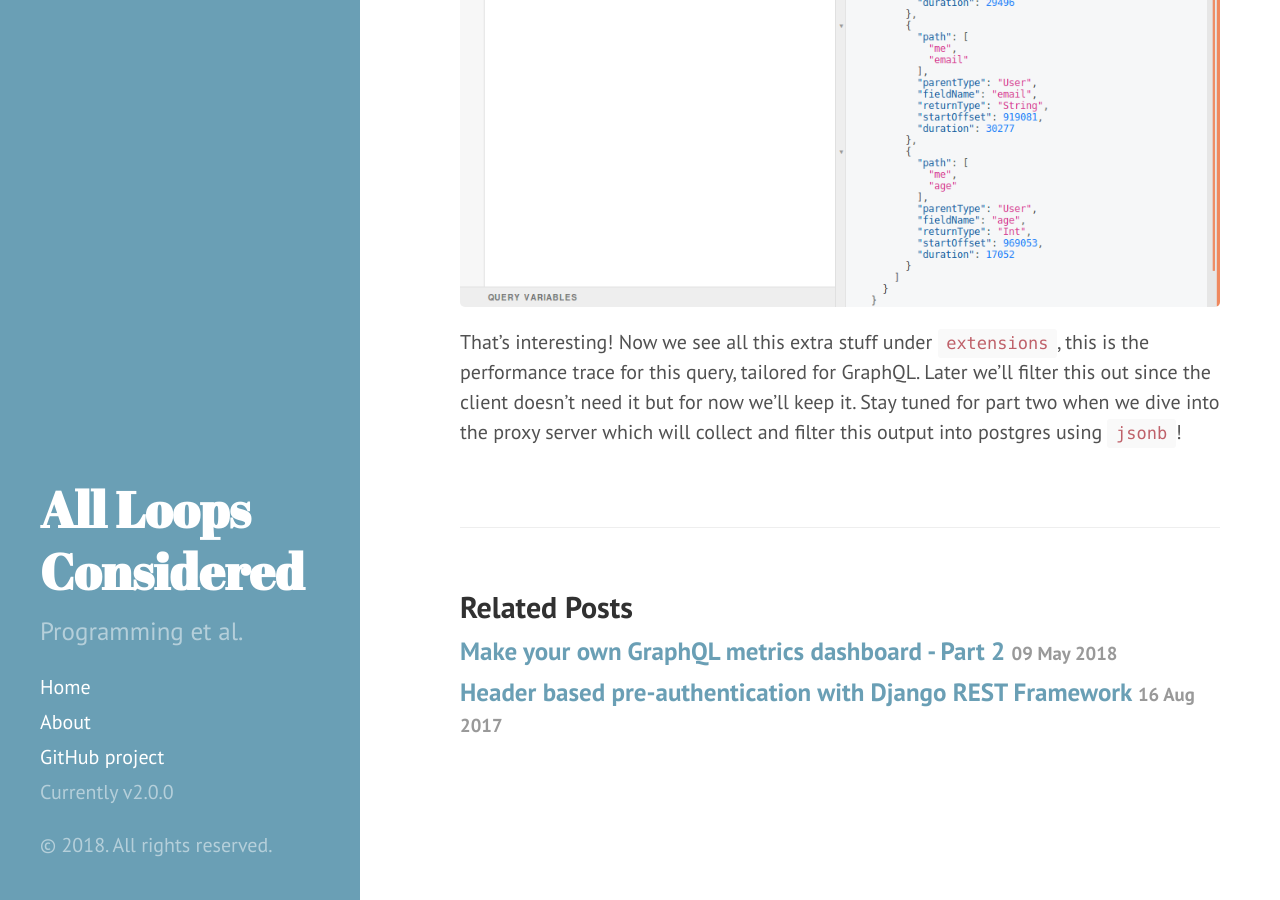
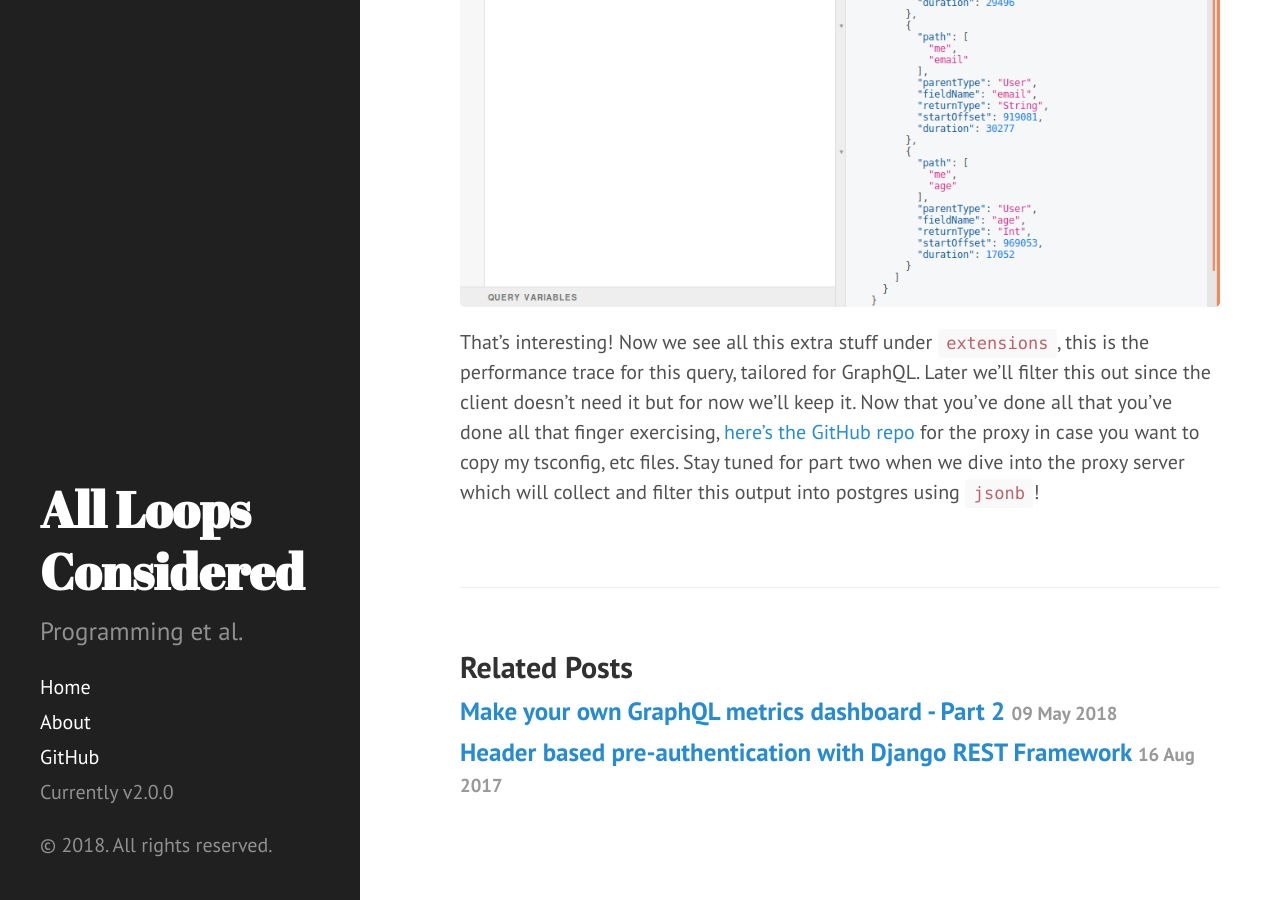
Before and after one commit to mpicard/mpicard.github.io, a Jekyll site: the page built from _posts/2018-05-09-graphql-metrics-part-1.md, in a window 1280 px wide and 900 px high, scrolled down 2931 px. Built offline with Jekyll 4.4.1, drawn with Linux system fonts in a browser that asks for light colours; Markdown is read by kramdown in place of the engine named in the settings; comment, search, counter and statistics services are not loaded.

Commit message:
Update about and add link to repo

```diff
--- a/_includes/sidebar.html
+++ b/_includes/sidebar.html
@@ -21,7 +21,7 @@
       {% endif %} {% endif %} {% endfor %}
 
       <a class="sidebar-nav-item"
-         href="{{ site.github.repo }}">GitHub project</a>
+         href="{{ site.github.repo }}">GitHub</a>
       <span class="sidebar-nav-item">Currently v{{ site.version }}</span>
     </nav>
 
--- a/_layouts/default.html
+++ b/_layouts/default.html
@@ -3,7 +3,7 @@
 
 {% include head.html %}
 
-<body class="theme-base-0d">
+<body>
 
   {% include sidebar.html %}
 
--- a/_posts/2018-05-09-graphql-metrics-part-1.md
+++ b/_posts/2018-05-09-graphql-metrics-part-1.md
@@ -94,4 +94,4 @@ If you were to transplant this into an existing apollo-server-express app all yo
 
 ![Tracing output in GraphiQL]({{ "/assets/img/tracing.png" | absolute_url }})
 
-That's interesting! Now we see all this extra stuff under `extensions`, this is the performance trace for this query, tailored for GraphQL. Later we'll filter this out since the client doesn't need it but for now we'll keep it. Stay tuned for part two when we dive into the proxy server which will collect and filter this output into postgres using `jsonb`!
+That's interesting! Now we see all this extra stuff under `extensions`, this is the performance trace for this query, tailored for GraphQL. Later we'll filter this out since the client doesn't need it but for now we'll keep it. Now that you've done all that you've done all that finger exercising, [here's the GitHub repo](https://github.com/mpicard/graphql-metrics-proxy/tree/part-1) for the proxy in case you want to copy my tsconfig, etc files. Stay tuned for part two when we dive into the proxy server which will collect and filter this output into postgres using `jsonb`!
```
Also changed, not shown: about.md (+1 -3 lines).
